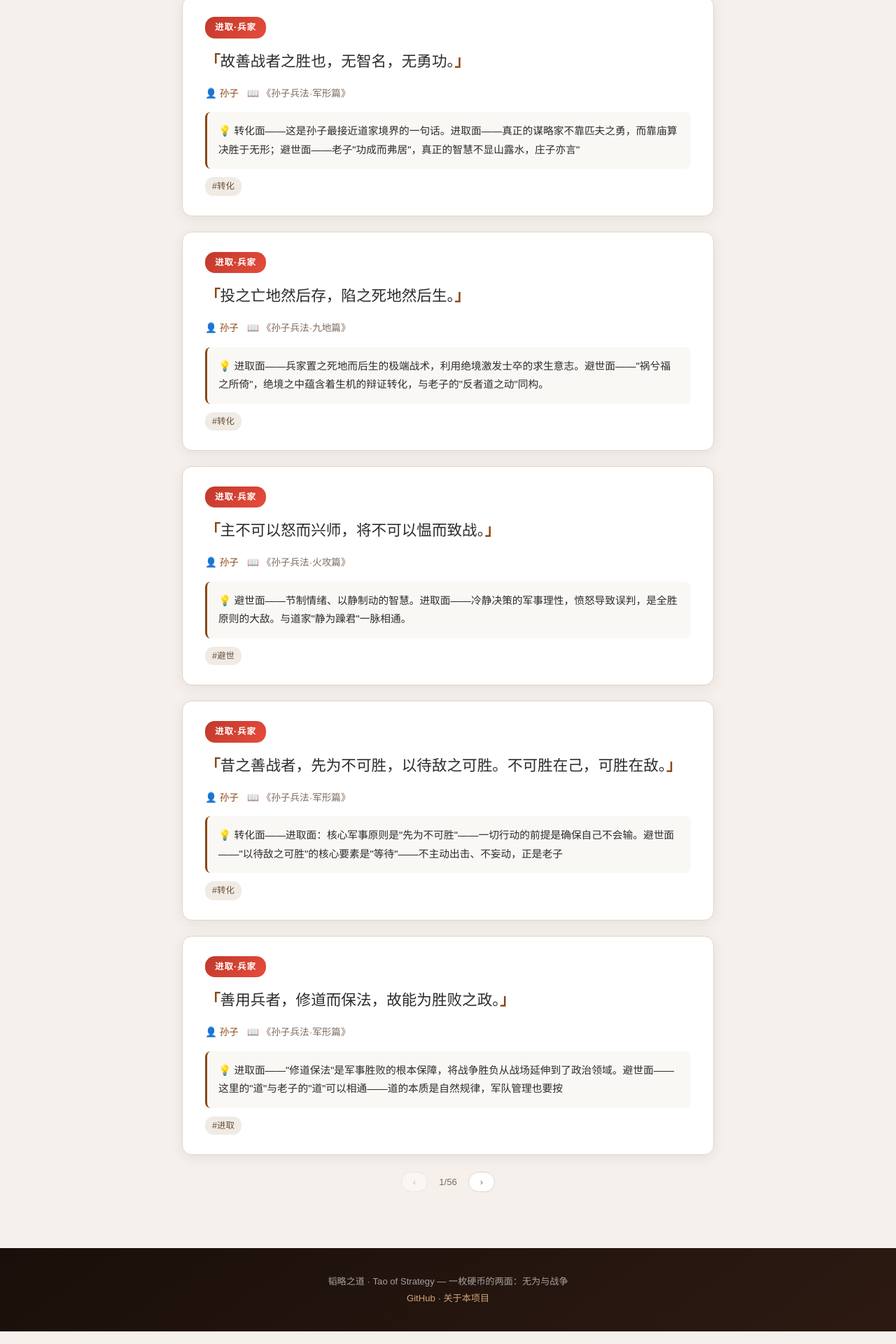
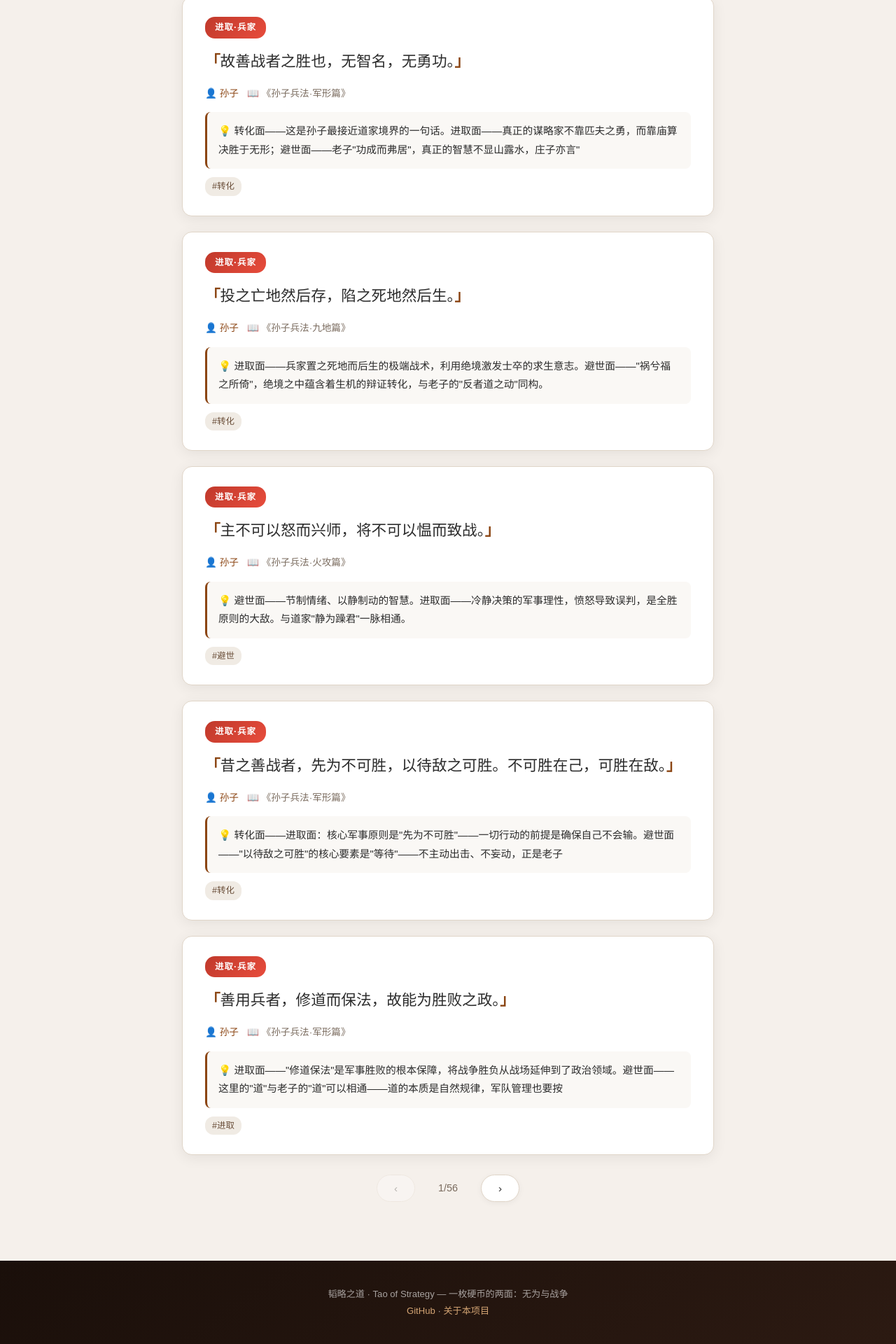
Before and after one commit to phoenixlucky/tao-of-strategy, a Jekyll site: the page index.html, which Jekyll copies as it is, in a window 1280 px wide. Shown: the part 3170-5090 px from the top of the page at 70% size. Built offline with Jekyll 4.4.1, drawn with Linux system fonts in a browser that asks for light colours.

Commit message:
🎨 分页按钮加大美化 + 全站导航单行一致性

```diff
--- a/assets/css/style.css
+++ b/assets/css/style.css
@@ -301,27 +301,48 @@ nav a:hover {
   display: flex;
   align-items: center;
   justify-content: center;
-  gap: 8px;
-  margin: 24px 0 8px;
+  gap: 12px;
+  margin: 28px 0 12px;
 }
 .page-btn {
-  padding: 6px 16px;
-  border-radius: 16px;
-  border: 1px solid var(--border);
+  padding: 10px 24px;
+  border-radius: 24px;
+  border: 1.5px solid var(--border);
   background: var(--card-bg);
   cursor: pointer;
-  font-size: 0.82rem;
+  font-size: 0.95rem;
   font-family: inherit;
+  color: var(--text);
+  transition: all 0.25s;
+  box-shadow: 0 2px 8px rgba(0,0,0,0.05);
+  min-width: 48px;
+  font-weight: 500;
+}
+.page-btn:hover {
+  border-color: var(--accent);
+  color: var(--accent);
+  background: var(--accent-light);
+  transform: translateY(-2px);
+  box-shadow: 0 4px 14px rgba(139,69,19,0.15);
+}
+.page-btn.active {
+  background: var(--accent);
+  color: #fff;
+  border-color: var(--accent);
+}
+.page-btn:disabled {
+  opacity: 0.3;
+  cursor: not-allowed;
+  transform: none;
+  box-shadow: none;
+}
+.page-info {
+  font-size: 0.9rem;
   color: var(--text-muted);
-  transition: all 0.2s;
-}
-.page-btn:hover { border-color: var(--accent); color: var(--accent); }
-.page-btn.active { background: var(--accent); color: #fff; border-color: var(--accent); }
-.page-btn:disabled { opacity: 0.4; cursor: not-allowed; }
-.page-info {
-  font-size: 0.82rem;
-  color: var(--text-muted);
-  padding: 0 8px;
+  padding: 0 12px;
+  font-weight: 500;
+  min-width: 70px;
+  text-align: center;
 }
 
 /* ---- Quote Meta ---- */
```
